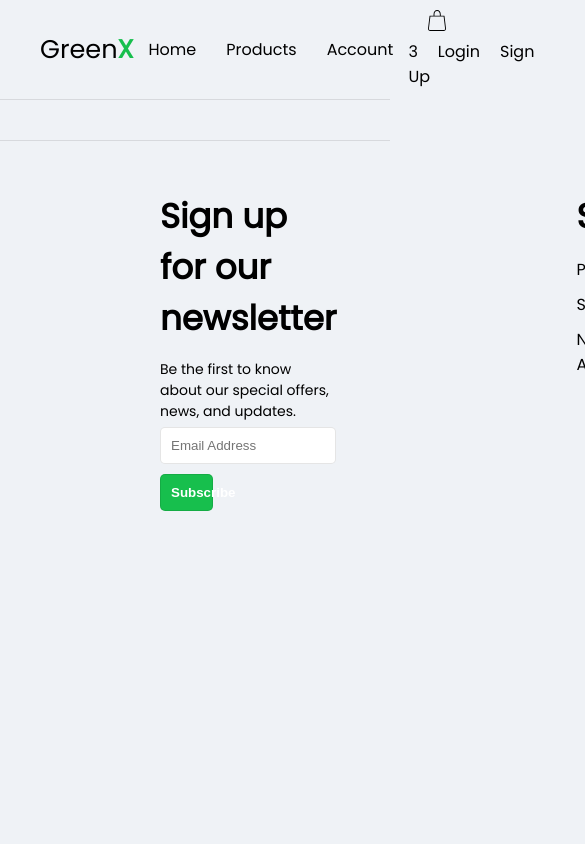
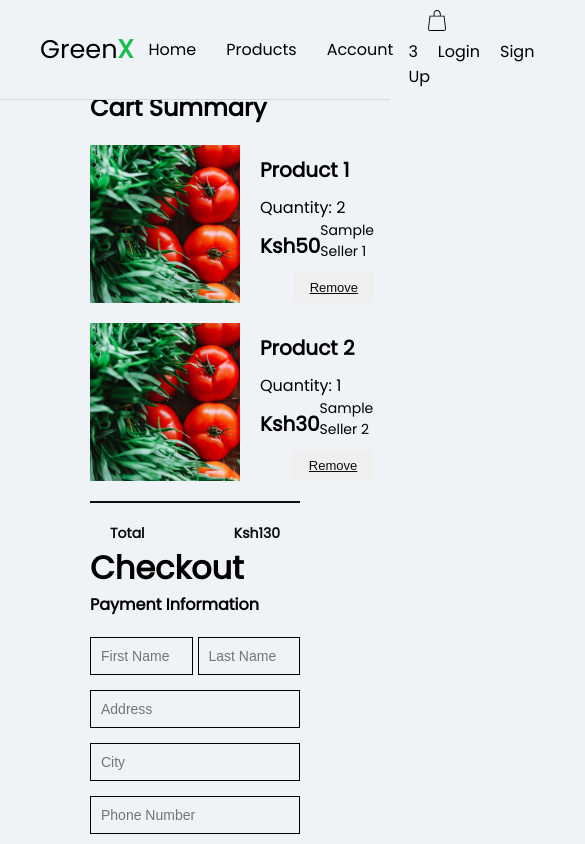
Before and after one commit to robynroby/e-Mkulima, a React (Vite) app in the folder frontend/: page /checkout in a window 390 px wide. Shown: the top 844 px of the page, 585 px wide, since content can reach past the window. Built offline with nearby package versions, Linux system fonts and the light colour scheme.

Commit message:
mobile responsive

```diff
--- a/frontend/src/App.jsx
+++ b/frontend/src/App.jsx
@@ -6,6 +6,7 @@ import Navbar from './components/Navbar'
 import Cart from './components/Cart'
 import SingleProductPage from './components/SingleProductPage';
 import HomePage from './components/HomePage';
+import CheckoutPage from './components/Checkout';
 
 
 const App = () => {
@@ -19,6 +20,7 @@ const App = () => {
             <Route path="/cart" element={<Cart />} />
             <Route path="/products" element={<AllProducts />} />
             <Route path='/single-product' element={<SingleProductPage />} />
+            <Route path='/checkout' element={<CheckoutPage />} />
           </Routes>
         </div>
         <Footer />
--- a/frontend/src/components/Cart.scss
+++ b/frontend/src/components/Cart.scss
@@ -105,4 +105,17 @@
             // width: fit-content;
         }
     }
+
+    // Media Query for smaller screen sizes
+    @media (max-width: 768px) {
+        flex-direction: column;
+
+        .cart-items {
+            flex: none;
+        }
+
+        .order-summary {
+            margin-top: 0;
+        }
+    }
 }
--- /dev/null
+++ b/frontend/src/components/Checkout.jsx
@@ -0,0 +1,87 @@
+import React from 'react';
+import './Checkout.scss';
+
+const CheckoutPage = () => {
+    // Sample data for the cart items
+    const cartItems = [
+        {
+            id: 1,
+            name: 'Product 1',
+            quantity: 2,
+            price: 50,
+            seller: 'Sample Seller 1',
+            image: 'img/about.jpg',
+        },
+        {
+            id: 2,
+            name: 'Product 2',
+            quantity: 1,
+            price: 30,
+            seller: 'Sample Seller 2',
+            image: 'img/about.jpg',
+        },
+        // Add more items as needed
+    ];
+
+    const calculateTotal = () => {
+        // Calculate the total price of items in the cart
+        return cartItems.reduce((total, item) => total + item.quantity * item.price, 0);
+    };
+
+    return (
+        <div className="checkout-page">
+            {/* Personal Information Form */}
+            <div className="personal-info-form">
+                <h1>Checkout</h1>
+                <h2>Payment Information</h2>
+                <div className="form-group">
+                    <div className="horizontal-inputs">
+                        <div className="input-group">
+                            <input type="text" placeholder="First Name" id="firstName" />
+                        </div>
+                        <div className="input-group">
+                            <input type="text" placeholder="Last Name" id="lastName" />
+                        </div>
+                    </div>
+                </div>
+                <div className="form-group">
+                    <input type="text" placeholder="Address" id="address" />
+                </div>
+                <div className="form-group">
+                    <input type="text" placeholder="City" id="city" />
+                </div>
+                <div className="form-group">
+                    <input type="tel" placeholder="Phone Number" id="phone" />
+                </div>
+                <button className="pay-button">Pay</button>
+            </div>
+
+            {/* Cart Summary */}
+            <div className="cart-summary">
+                <h2>Cart Summary</h2>
+                {cartItems.map((item) => (
+                    <div key={item.id} className="cart-item">
+                        <img src={item.image} alt={item.name} />
+                        <div className="item-details">
+                            <div className="item-name">{item.name}</div>
+                            <div className="quantity">Quantity: {item.quantity}</div>
+                                <div className="item-quantity-price">
+                                    <div className="price">Ksh{item.price}</div>
+                                    <div className="seller">{item.seller}</div>
+                                </div>
+                            <button className="remove-button">Remove</button>
+                        </div>
+                    </div>
+
+                ))}
+                <hr className="separator-line" />
+                <div className="total">
+                    <div className="total-text">Total</div>
+                    <div className="total-price">Ksh{calculateTotal()}</div>
+                </div>
+            </div>
+        </div>
+    );
+};
+
+export default CheckoutPage;
--- /dev/null
+++ b/frontend/src/components/Checkout.scss
@@ -0,0 +1,140 @@
+.checkout-page {
+    font-family: 'Poppins', sans-serif;
+    display: flex;
+    justify-content: space-between;
+    padding: 40px 60px;
+
+    .personal-info-form {
+        h2 {
+            font-size: 16px;
+            margin-bottom: 20px;
+        }
+
+        .form-group {
+            margin-bottom: 5px;
+
+            input {
+                width: 100%;
+                padding: 10px;
+                color: #A9ABBD;
+                font-size: 14px;
+                border: 0.5px solid #000;
+                margin-bottom: 10px;
+                background: transparent;
+                outline: none;
+
+                &:focus {
+                    border: 1px solid #17bf4d;
+                }
+            }
+
+            .horizontal-inputs {
+                display: flex;
+                gap: 5px;
+
+                .input-group {
+                    flex: 1;
+                }
+            }
+        }
+
+        .pay-button {
+            background: #0D0D0D;
+            color: #fff;
+            padding: 10px 20px;
+            border: none;
+            width: 100%;
+            cursor: pointer;
+            font-size: 16px;
+        }
+    }
+
+    .cart-summary {
+        width: 50%;
+        padding-left: 40px;
+
+        h2 {
+            font-size: 24px;
+            margin-bottom: 20px;
+        }
+
+        .cart-item {
+            display: flex;
+            margin-bottom: 20px;
+
+            img {
+                width: 150px;
+                object-fit: cover;
+                height: auto;
+                margin-right: 20px;
+            }
+
+            .item-details {
+                flex: 1;
+
+                .item-name,
+                .price {
+                    font-size: 20px;
+                    font-weight: bold;
+                    margin: 10px 0;
+                }
+
+                .item-quantity-price {
+                    display: flex;
+                    justify-content: space-between;
+                    align-items: center;
+
+                    .quantity {
+                        font-size: 14px;
+                        margin-right: 10px;
+                    }
+                }
+
+                .seller {
+                    font-size: 14px;
+                    margin-bottom: 10px;
+                }
+
+                .remove-button {
+                    color: #0D0D0D;
+                    text-decoration: underline;
+                    padding: 8px 16px;
+                    border: none;
+                    cursor: pointer;
+                    float: right;
+                    font-size: 13px;
+                }
+            }
+        }
+
+        .separator-line {
+            border: 1px solid #0D0D0D;
+            margin: 20px 0;
+        }
+
+        .total {
+            display: flex;
+            justify-content: space-between;
+            padding: 0 20px;
+            font-size: 14px;
+            color: #0D0D0D;
+            font-weight: bold;
+        }
+    }
+
+    // Media Queries
+    @media (max-width: 768px) {
+        flex-direction: column;
+        padding: 20px;
+
+        .personal-info-form {
+            margin-bottom: 20px;
+            order: 2;
+        }
+
+        .cart-summary {
+            width: 100%;
+            padding-left: 0;
+        }
+    }
+}
--- a/frontend/src/components/Footer.scss
+++ b/frontend/src/components/Footer.scss
@@ -3,7 +3,6 @@
     color: #000;
     border-top: rgba(0, 0, 0, .1) 0.5px solid;
     padding: 30px 40px;
-
 
     .footer-content {
         display: flex;
@@ -13,17 +12,20 @@
             flex: 1;
             padding: 20px 120px;
 
-
-            input{
+            input {
                 width: 100%;
                 padding: 10px;
                 margin-bottom: 10px;
                 border: 1px solid rgba(0, 0, 0, .1);
                 border-radius: 5px;
-                outline: #17bf4d;
+                outline: none;
+
+                &:focus {
+                    border: 1px solid #17bf4d;
+                }
             }
 
-            button{
+            button {
                 width: 30%;
                 padding: 10px;
                 margin-bottom: 10px;
@@ -33,7 +35,8 @@
                 color: #fff;
                 font-weight: bold;
                 cursor: pointer;
-                &:hover{
+
+                &:hover {
                     background-color: #fff;
                     color: #17bf4d;
                     border: 1px solid #17bf4d;
@@ -45,10 +48,10 @@
                 margin-bottom: 15px;
                 width: 100%;
             }
-            p{
+
+            p {
                 font-size: 14px;
                 margin-bottom: 5px;
-
             }
 
             ul {
@@ -93,4 +96,28 @@
         }
     }
 
+    // Media Queries
+    @media (max-width: 768px) {
+        .footer-content {
+            flex-direction: column;
+
+            .footer-section {
+                padding: 20px;
+
+                input {
+                    width: 100%;
+                }
+
+                button {
+                    width: 100%;
+                }
+            }
+        }
+
+        .socials {
+            ul {
+                justify-content: center;
+            }
+        }
+    }
 }
--- a/frontend/src/components/HomePage.scss
+++ b/frontend/src/components/HomePage.scss
@@ -1,9 +1,7 @@
-/* HomePage.scss */
 
 .home-page {
     font-family: 'Poppins', sans-serif;
 
-    /* Banner Section */
     .banner {
         position: relative;
         height: 400px;
```
